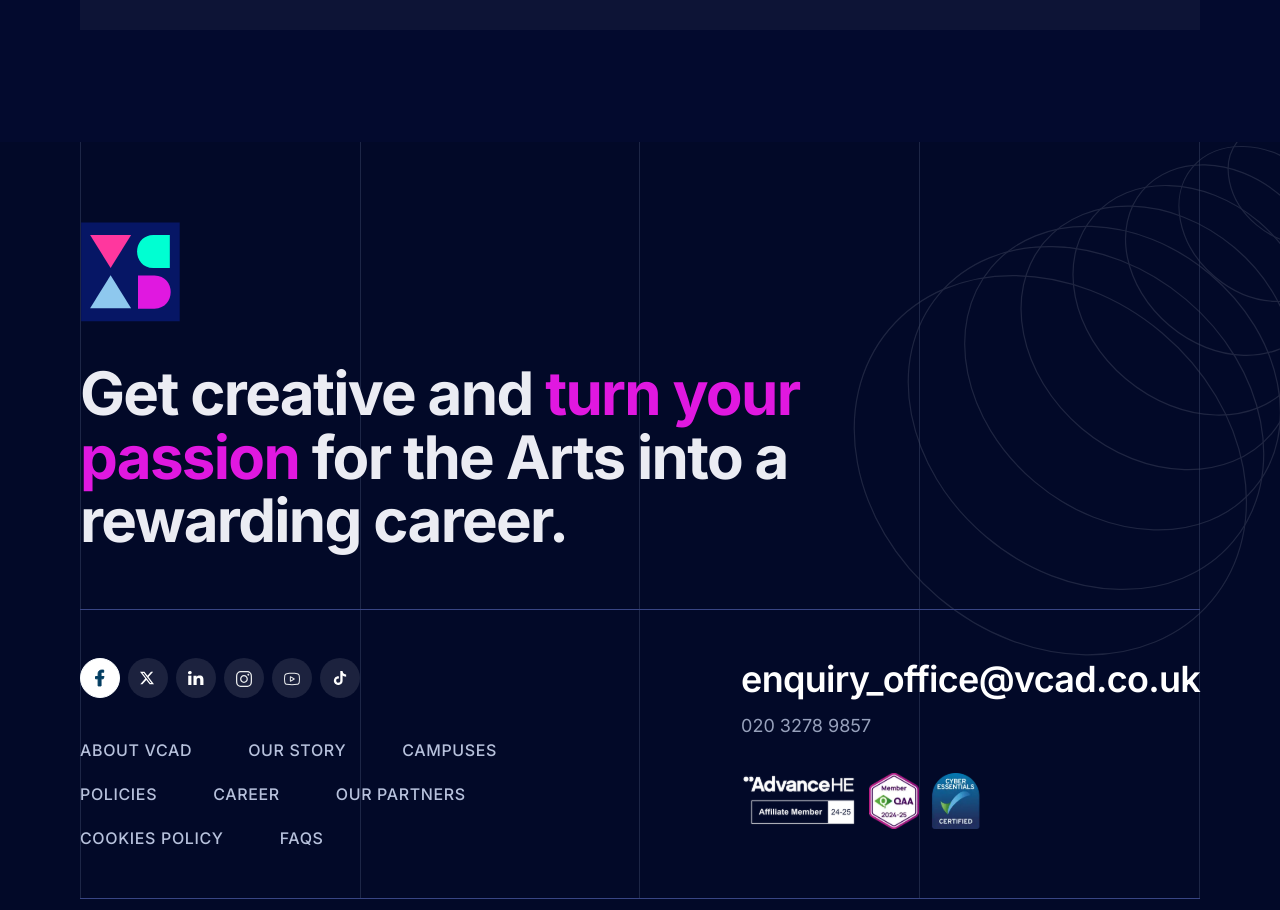
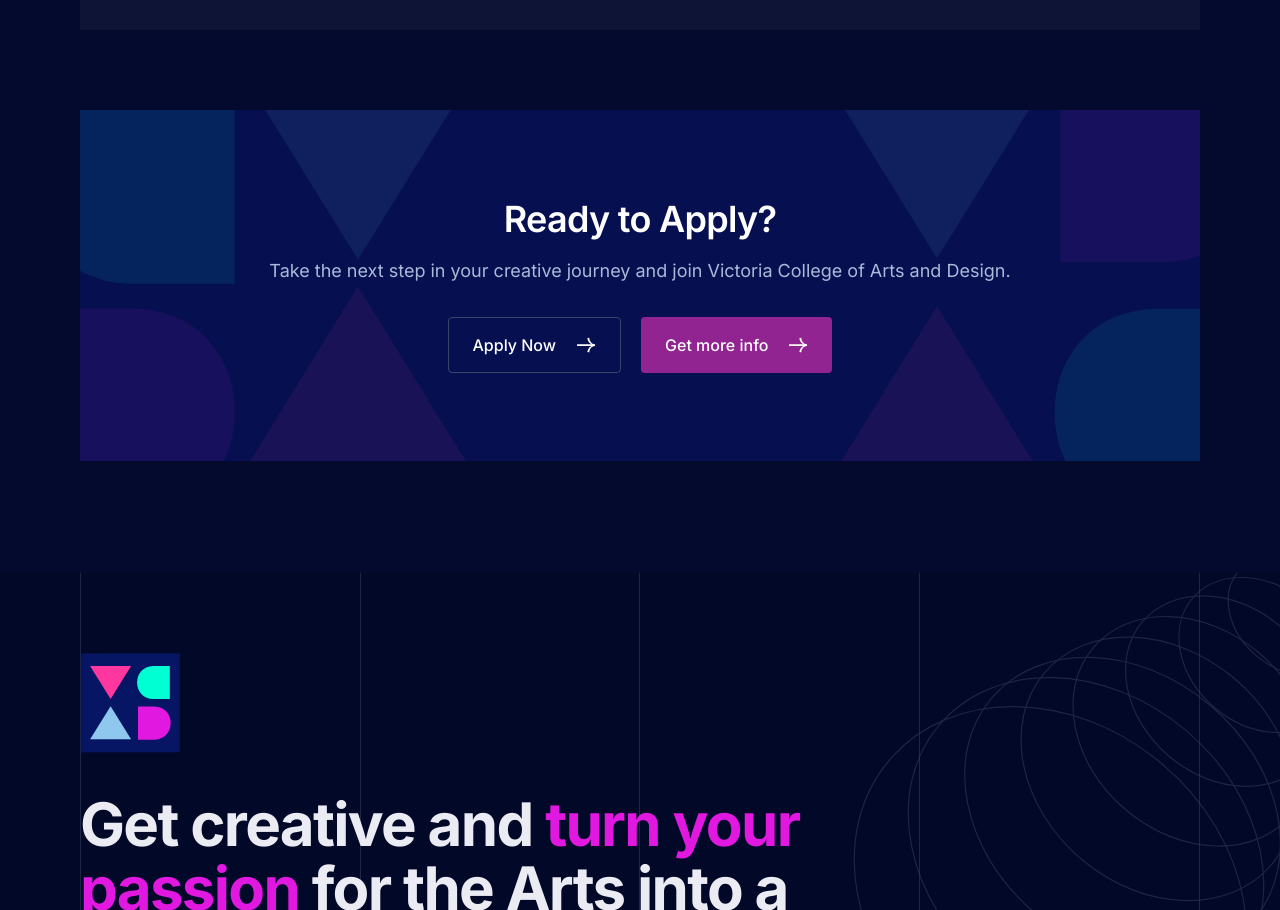
Before and after one commit to yousufhossendev/Victoria-College, a Next.js app: page /courses/3d-animation in a window 1280 px wide. Shown: the part 3818-4728 px from the top of the page. Built offline with nearby package versions, Linux system fonts and the light colour scheme.

Commit message:
added ready to apply section

```diff
--- a/src/app/courses/[slug]/page.tsx
+++ b/src/app/courses/[slug]/page.tsx
@@ -8,6 +8,7 @@
 import { CourseStructure } from "@/components/course/CourseStructure";
 import { CourseAdmissions } from "@/components/course/CourseAdmissions";
 import { CourseSpecification } from "@/components/course/CourseSpecification";
+import { ReadyToApply } from "@/components/course/ReadyToApply";
 import { getCourse, getCourseSlugs } from "@/lib/courses";
 import type { Course } from "@/lib/types";
 
@@ -87,6 +88,10 @@
               </div>
             </section>
           </div>
+
+          <div className="relative mt-20">
+            <ReadyToApply />
+          </div>
         </Container>
       </div>
     </>
--- /dev/null
+++ b/src/components/course/ReadyToApply.tsx
@@ -0,0 +1,60 @@
+import Image from "next/image";
+import Link from "next/link";
+import { ArrowRight } from "@/components/ui/ArrowRight";
+import { readyToApply } from "@/data/site";
+
+/**
+ * Closing call to action. The two supplied artworks sit flush in the left and
+ * right ends of the panel at their own size — each is 340px tall, which is what
+ * sets the panel's height, and their shapes deliberately run past the edges, so
+ * the panel clips them.
+ */
+export function ReadyToApply() {
+  return (
+    <div className="relative overflow-hidden bg-card px-6 py-14 text-center lg:py-22">
+      <Image
+        src="/icons/ready-to-apply-left-bg.svg"
+        alt=""
+        aria-hidden="true"
+        width={418}
+        height={340}
+        unoptimized
+        className="pointer-events-none absolute left-0 top-0 h-full w-104.5 select-none"
+      />
+      <Image
+        src="/icons/ready-to-apply-right-bg.svg"
+        alt=""
+        aria-hidden="true"
+        width={403}
+        height={340}
+        unoptimized
+        className="pointer-events-none absolute right-0 top-0 h-full w-100.75 select-none"
+      />
+
+      <div className="relative">
+        <h2 className="text-card-title text-white sm:text-subheading">{readyToApply.heading}</h2>
+        <p className="mx-auto mt-4 max-w-190 text-body text-pale-blue/80">
+          {readyToApply.body}
+        </p>
+
+        <div className="mt-8 flex flex-wrap justify-center gap-5">
+          <Link
+            href={readyToApply.outlineCta.href}
+            className="group inline-flex h-14 items-center gap-5 rounded-chip border border-border px-6 text-default text-white transition-colors hover:border-pink hover:text-pink"
+          >
+            {readyToApply.outlineCta.label}
+            <ArrowRight className="h-5 w-5 transition-transform duration-300 group-hover:translate-x-0.5" />
+          </Link>
+
+          <Link
+            href={readyToApply.solidCta.href}
+            className="group inline-flex h-14 items-center gap-5 rounded-chip bg-plum px-6 text-default text-white transition-colors hover:bg-magenta"
+          >
+            {readyToApply.solidCta.label}
+            <ArrowRight className="h-5 w-5 transition-transform duration-300 group-hover:translate-x-0.5" />
+          </Link>
+        </div>
+      </div>
+    </div>
+  );
+}
--- a/src/data/site.ts
+++ b/src/data/site.ts
@@ -221,6 +221,17 @@
   { id: "lecture", src: "/images/gallery/photo-5.jpg", alt: "Course leader in a teaching session" },
 ] as const;
 
+/**
+ * Closing call to action on the course detail page. "Get more info" carries the
+ * solid fill and "Apply Now" the outline, which is the emphasis the frame sets.
+ */
+export const readyToApply = {
+  heading: "Ready to Apply?",
+  body: "Take the next step in your creative journey and join Victoria College of Arts and Design.",
+  outlineCta: { label: "Apply Now", href: "/#admissions" },
+  solidCta: { label: "Get more info", href: "/#contact" },
+} as const;
+
 export const storySection = {
   eyebrow: "Stories",
   heading: "Our Stories",
```
